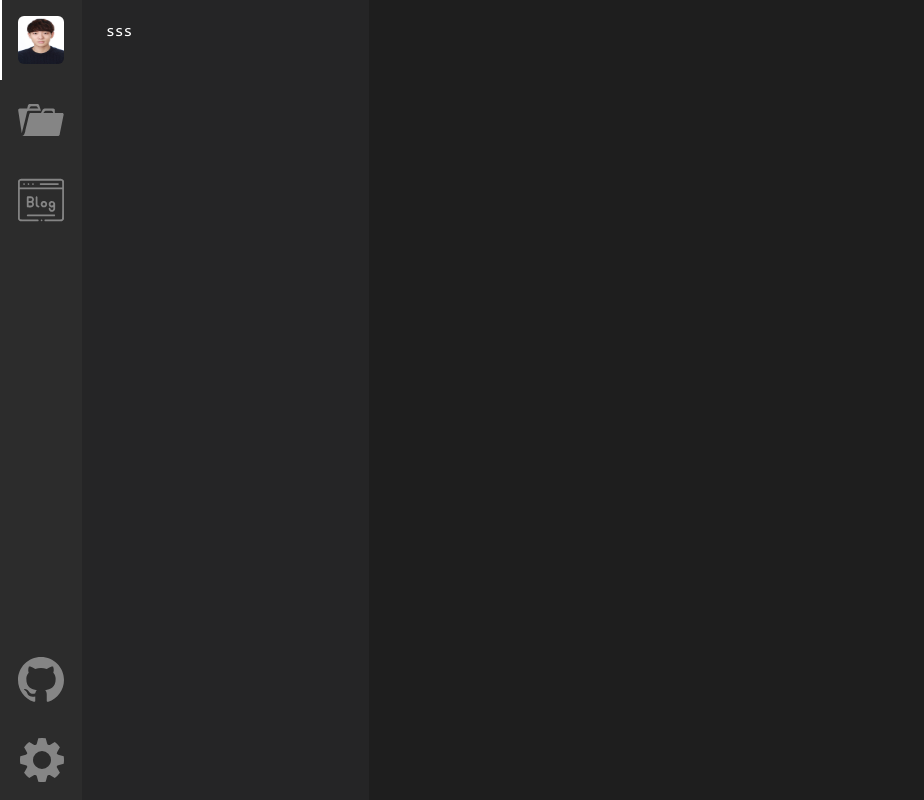
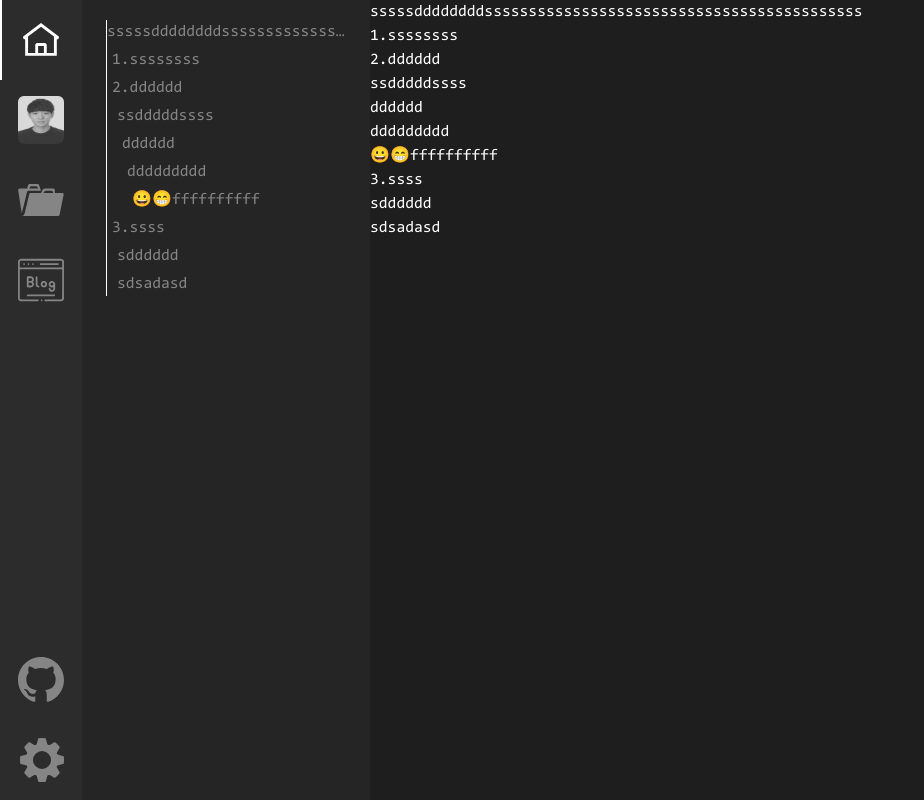
Before and after one commit to hyeonjun-L/leehyeonjun, a Next.js app: page / in a window 1280 px wide. Shown: the whole page, without its empty margins (0-924 px from the left). Built offline with nearby package versions, Linux system fonts and the light colour scheme; no server answers.

Commit message:
feat: anchor네비 document header tag 불러오기 기능 구현

```diff
--- a/public/icons/index.ts
+++ b/public/icons/index.ts
@@ -5,3 +5,5 @@ export { default as BlogSVG } from './blog.svg';
 export { default as SettingSVG } from './setting.svg';
 
 export { default as GithubSVG } from './github.svg';
+
+export { default as HomeSVG } from './home.svg';
--- a/src/app/_components/ActivityNav.tsx
+++ b/src/app/_components/ActivityNav.tsx
@@ -4,16 +4,23 @@ import Image, { StaticImageData } from 'next/image';
 import Link from 'next/link';
 import { usePathname } from 'next/navigation';
 import React from 'react';
-import { BlogSVG, GithubSVG, PortfolioSVG, SettingSVG } from '@/icons/index';
+import { NavItem } from '@/types/types';
+import {
+  BlogSVG,
+  GithubSVG,
+  HomeSVG,
+  PortfolioSVG,
+  SettingSVG,
+} from '@/icons/index';
 import myImage from '@/images/이현준.jpg';
-import { NavItem } from '@/types/types';
 
 const activityNavList = [
+  { href: '/', SVGComponent: HomeSVG, ariaLabel: 'Hoom' },
   {
-    href: '/',
+    href: '/profile',
     component: myImage,
     alt: '이현준',
-    ariaLabel: '이현준 이력서',
+    ariaLabel: '이현준 Profile',
   },
   {
     href: '/portfolio',
@@ -58,7 +65,7 @@ const ActivityNav = () => {
         >
           {SVGComponent && (
             <SVGComponent
-              className={`${isSelected ? 'fill-white' : 'fill-dark-400 group-hover:fill-white'}`}
+              className={`${isSelected ? 'fill-white' : 'fill-dark-600 group-hover:fill-white'}`}
             />
           )}
           {component && (
@@ -70,7 +77,7 @@ const ActivityNav = () => {
                 priority={true}
               />
               <div
-                className={`${isSelected ? 'hidden' : 'group-hover:hidden'} bg-dark-400/30 absolute top-0 size-full rounded-md backdrop-grayscale`}
+                className={`${isSelected ? 'hidden' : 'group-hover:hidden'} bg-dark-600/30 absolute top-0 size-full rounded-md backdrop-grayscale`}
               />
             </div>
           )}
@@ -84,7 +91,7 @@ const ActivityNav = () => {
           className="group ml-0.5 flex p-4 md:size-20"
         >
           {SVGComponent && (
-            <SVGComponent className="fill-dark-400 group-hover:fill-white" />
+            <SVGComponent className="fill-dark-600 group-hover:fill-white" />
           )}
         </button>
       );
--- /dev/null
+++ b/src/app/_components/AnchorNav.tsx
@@ -0,0 +1,69 @@
+'use client';
+
+import { Headings } from '@/types/types';
+import Link from 'next/link';
+import { usePathname } from 'next/navigation';
+import { useEffect, useRef, useState } from 'react';
+
+const AnchorNav = () => {
+  const [headings, setHeadings] = useState<Headings[]>([]);
+  const pathname = usePathname();
+  const marginRef = useRef(0);
+  const initialMargin = 5;
+
+  useEffect(() => {
+    const allHeadings = document.querySelectorAll('h1, h2, h3, h4, h5, h6');
+
+    const newHeadings: Headings[] = Array.from(allHeadings).map(
+      (heading: Element) => {
+        const element = heading as HTMLElement;
+        return {
+          level: Number(element.localName.slice(1)),
+          text: element.innerText,
+        };
+      },
+    );
+    marginRef.current = 0;
+    setHeadings(newHeadings);
+  }, [pathname]);
+
+  const calculateMargin = (beforeLevel: number, currentLevel: number) => {
+    if (beforeLevel < currentLevel) {
+      marginRef.current += initialMargin;
+    } else if (beforeLevel > currentLevel) {
+      marginRef.current -= initialMargin * (beforeLevel - currentLevel);
+    }
+  };
+
+  return (
+    <aside className="bg-dark-200 hidden h-full w-72 flex-shrink-0 px-6 py-5 lg:block ">
+      <section className="text-dark-600 flex w-full flex-col gap-1 border-l border-solid border-white">
+        {headings.map(({ level, text }, index) => {
+          const beforeLevel = index > 0 ? headings[index - 1].level : level;
+
+          calculateMargin(beforeLevel, level);
+
+          const mlStyle = { paddingLeft: `${marginRef.current}px` };
+
+          return (
+            <div
+              style={mlStyle}
+              key={index}
+              className="has-[:hover]:bg-dark-400 flex w-full "
+            >
+              <Link
+                href={`#${text}`}
+                className="max-w-full truncate hover:text-white"
+                replace
+              >
+                {text}
+              </Link>
+            </div>
+          );
+        })}
+      </section>
+    </aside>
+  );
+};
+
+export default AnchorNav;
--- a/src/app/_components/ExplorerNav.tsx
+++ /dev/null
@@ -1,11 +0,0 @@
-import React from 'react';
-
-const ExplorerNav = () => {
-  return (
-    <aside className="bg-dark-200 hidden h-full w-96 px-6 py-5 md:block">
-      <section>sss</section>
-    </aside>
-  );
-};
-
-export default ExplorerNav;
--- a/src/app/layout.tsx
+++ b/src/app/layout.tsx
@@ -1,7 +1,7 @@
 import './styles/globals.css';
 import localFont from 'next/font/local';
 import { cookies } from 'next/headers';
-import ExplorerNav from './_components/ExplorerNav';
+import AnchorNav from './_components/AnchorNav';
 import type { Metadata } from 'next';
 import ActivityNav from '@/app/_components/ActivityNav';
 
@@ -28,10 +28,10 @@ export default function RootLayout({
       lang="kr"
       className={!theme || theme === 'dark' ? 'dark text-white' : ''}
     >
-      <body className={`${consola.className} flex h-dvh w-screen`}>
+      <body className={`${consola.className} flex h-dvh`}>
         <ActivityNav />
-        <ExplorerNav />
-        <main className="dark:bg-dark-100 h-full w-full bg-white">
+        <AnchorNav />
+        <main className="dark:bg-dark-100 h-full w-full flex-grow bg-white">
           {children}
         </main>
       </body>
--- a/src/app/page.tsx
+++ b/src/app/page.tsx
@@ -1,5 +1,16 @@
-import ThemeButton from '@/app/_components/ThemeButton';
-
 export default function Home() {
-  return <main />;
+  return (
+    <section>
+      <h1>sssssddddddddsssssssssssssssssssssssssssssssssssssssssss</h1>
+      <h2>1.ssssssss</h2>
+      <h2>2.dddddd</h2>
+      <h3>ssdddddssss</h3>
+      <h4>dddddd</h4>
+      <h5>ddddddddd</h5>
+      <h6>😀😁ffffffffff</h6>
+      <h2>3.ssss</h2>
+      <h3>sdddddd</h3>
+      <h3>sdsadasd</h3>
+    </section>
+  );
 }
--- a/src/types/types.ts
+++ b/src/types/types.ts
@@ -7,3 +7,8 @@ export interface NavItem {
   component?: StaticImageData;
   alt?: string;
 }
+
+export interface Headings {
+  level: number;
+  text: string;
+}
--- a/tailwind.config.ts
+++ b/tailwind.config.ts
@@ -14,7 +14,9 @@ const config: Config = {
           100: '#1e1e1e',
           200: '#252526',
           300: '#2c2c2c',
-          400: '#858585',
+          400: '#2a2d2e',
+          500: '#37373d',
+          600: '#858585',
         },
       },
     },
```
Also changed, not shown: public/icons/home.svg (added).
